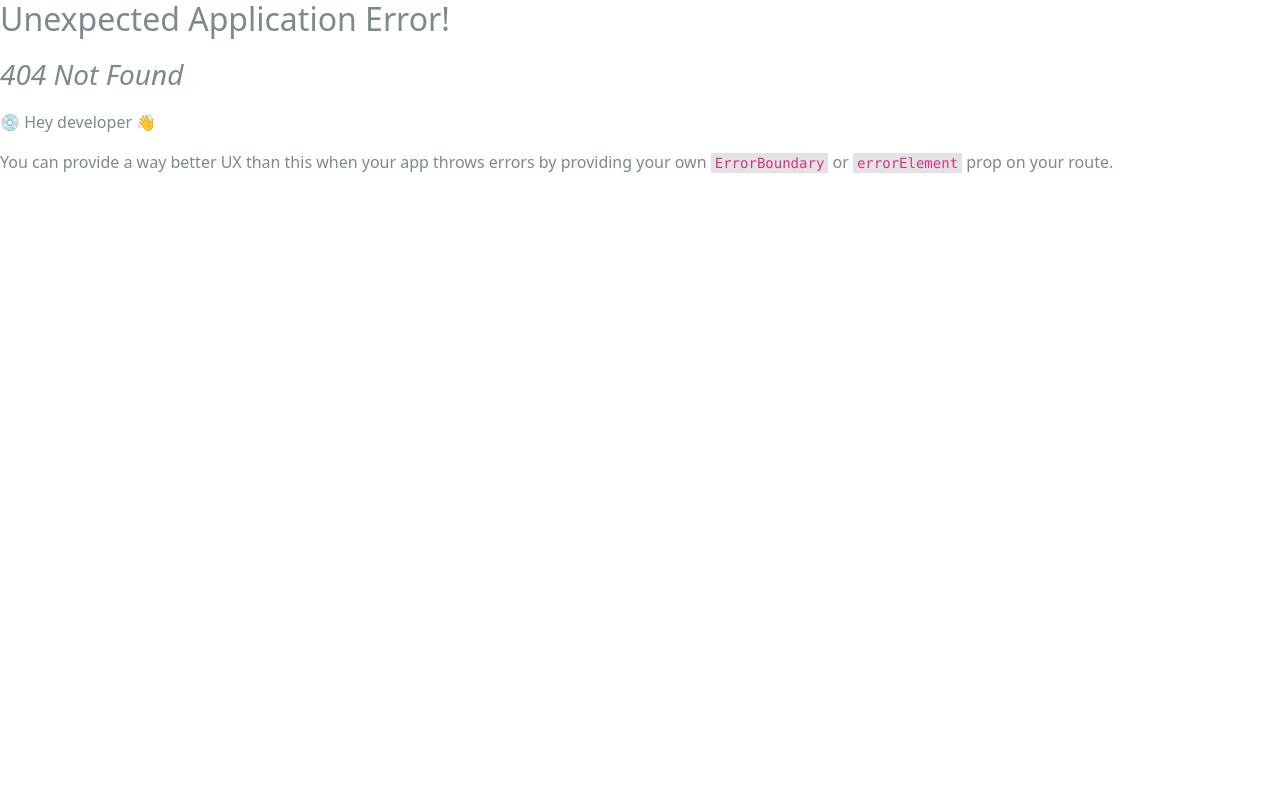
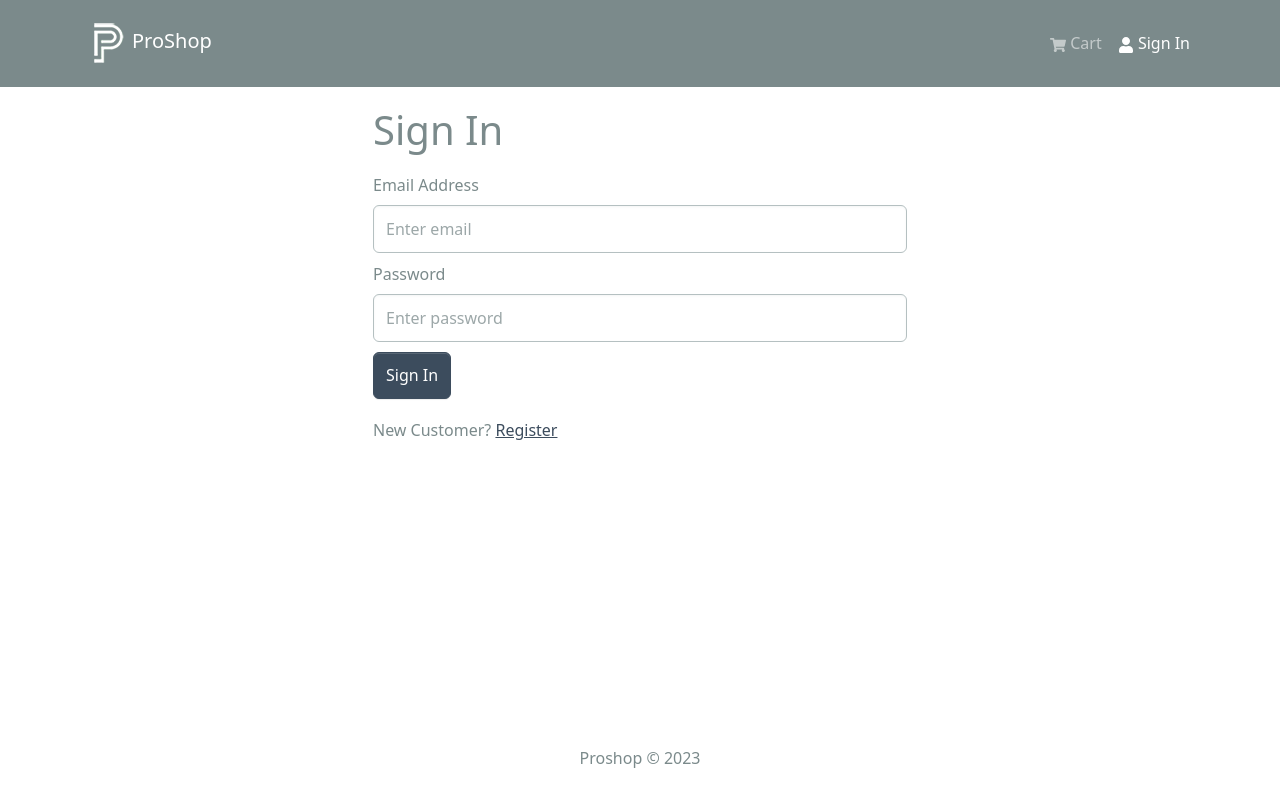
Before and after one commit to kakiche6/proshop-v2, a React (Create React App) app in the folder frontend/: page /login in a window 1280 px wide. Before the commit this address had no page. Built offline with nearby package versions, Linux system fonts and the light colour scheme.

Commit message:
login screen and functionnality

```diff
--- a/frontend/package.json
+++ b/frontend/package.json
@@ -18,6 +18,7 @@
     "react-router-bootstrap": "^0.26.2",
     "react-router-dom": "^6.10.0",
     "react-scripts": "5.0.1",
+    "react-toastify": "^9.1.3",
     "web-vitals": "^2.1.4"
   },
   "scripts": {
--- a/frontend/src/App.js
+++ b/frontend/src/App.js
@@ -3,9 +3,13 @@
 import Header from "./components/Header";
 import Footer from "./components/Footer";
 
+import { ToastContainer } from "react-toastify";
+import "react-toastify/dist/ReactToastify.css";
+
 const App = () => {
   return (
     <>
+      <ToastContainer />
       <Header />
       <main className='py-3'>
         <Container>
--- /dev/null
+++ b/frontend/src/components/FormContainer.jsx
@@ -0,0 +1,15 @@
+import { Container, Row, Col } from "react-bootstrap";
+
+const FormContainer = ({ children }) => {
+  return (
+    <Container>
+      <Row className='justify-content-md-center'>
+        <Col xs={12} md={6}>
+          {children}
+        </Col>
+      </Row>
+    </Container>
+  );
+};
+
+export default FormContainer;
--- a/frontend/src/components/Header.jsx
+++ b/frontend/src/components/Header.jsx
@@ -1,4 +1,4 @@
-import { Navbar, Nav, Container, Badge } from "react-bootstrap";
+import { Navbar, Nav, Container, Badge, NavDropdown } from "react-bootstrap";
 import { FaShoppingCart, FaUser } from "react-icons/fa";
 import logo from "../assets/logo.png";
 import { LinkContainer } from "react-router-bootstrap";
@@ -6,6 +6,12 @@
 
 const Header = () => {
   const { cartItems } = useSelector(state => state.cart);
+
+  const { userInfo } = useSelector(state => state.auth);
+
+  const logoutHandler = () => {
+    console.log("logout");
+  };
 
   return (
     <header>
@@ -30,11 +36,24 @@
                   )}
                 </Nav.Link>
               </LinkContainer>
-              <LinkContainer to='/login'>
-                <Nav.Link>
-                  <FaUser /> Sign In
-                </Nav.Link>
-              </LinkContainer>
+              {userInfo ? (
+                <>
+                  <NavDropdown title={userInfo.name} id='username'>
+                    <LinkContainer to='/profile'>
+                      <NavDropdown.Item>Profile</NavDropdown.Item>
+                    </LinkContainer>
+                    <NavDropdown.Item onClick={logoutHandler}>
+                      Logout
+                    </NavDropdown.Item>
+                  </NavDropdown>
+                </>
+              ) : (
+                <LinkContainer to='/login'>
+                  <Nav.Link>
+                    <FaUser /> Sign In
+                  </Nav.Link>
+                </LinkContainer>
+              )}
             </Nav>
           </Navbar.Collapse>
         </Container>
--- a/frontend/src/index.js
+++ b/frontend/src/index.js
@@ -14,6 +14,7 @@
 import HomeScreen from "./screens/HomeScreen";
 import ProductScreen from "./screens/ProductScreen";
 import CartScreen from "./screens/CartScreen";
+import LoginScreen from "./screens/LoginScreen";
 import store from "./store";
 import { Provider } from "react-redux";
 
@@ -23,6 +24,7 @@
       <Route index={true} path='/' element={<HomeScreen />} />
       <Route path='/product/:id' element={<ProductScreen />} />
       <Route path='/cart' element={<CartScreen />} />
+      <Route path='/login' element={<LoginScreen />} />
     </Route>
   )
 );
--- /dev/null
+++ b/frontend/src/screens/LoginScreen.js
@@ -0,0 +1,88 @@
+import { useState, useEffect } from "react";
+import { Link, useLocation, useNavigate } from "react-router-dom";
+import { Form, Button, Row, Col } from "react-bootstrap";
+import { useDispatch, useSelector } from "react-redux";
+import Loader from "../components/Loader";
+import FormContainer from "../components/FormContainer";
+
+import { useLoginMutation } from "../slices/userApiSlice";
+import { setCredentials } from "../slices/authSlice";
+import { toast } from "react-toastify";
+
+const LoginScreen = () => {
+  const [email, setEmail] = useState("");
+  const [password, setPassword] = useState("");
+
+  const dispatch = useDispatch();
+  const navigate = useNavigate();
+
+  const [login, { isLoading }] = useLoginMutation();
+
+  const { userInfo } = useSelector(state => state.auth);
+
+  const { search } = useLocation();
+  const sp = new URLSearchParams(search);
+  const redirect = sp.get("redirect") || "/";
+
+  useEffect(() => {
+    if (userInfo) {
+      navigate(redirect);
+    }
+  }, [navigate, redirect, userInfo]);
+
+  const submitHandler = async e => {
+    e.preventDefault();
+    try {
+      const res = await login({ email, password }).unwrap();
+      dispatch(setCredentials({ ...res }));
+      navigate(redirect);
+    } catch (err) {
+      toast.error(err?.data?.message || err.error);
+    }
+  };
+
+  return (
+    <FormContainer>
+      <h1>Sign In</h1>
+
+      <Form onSubmit={submitHandler}>
+        <Form.Group className='my-2' controlId='email'>
+          <Form.Label>Email Address</Form.Label>
+          <Form.Control
+            type='email'
+            placeholder='Enter email'
+            value={email}
+            onChange={e => setEmail(e.target.value)}
+          ></Form.Control>
+        </Form.Group>
+
+        <Form.Group className='my-2' controlId='password'>
+          <Form.Label>Password</Form.Label>
+          <Form.Control
+            type='password'
+            placeholder='Enter password'
+            value={password}
+            onChange={e => setPassword(e.target.value)}
+          ></Form.Control>
+        </Form.Group>
+
+        <Button disabled={isLoading} type='submit' variant='primary'>
+          Sign In
+        </Button>
+
+        {isLoading && <Loader />}
+      </Form>
+
+      <Row className='py-3'>
+        <Col>
+          New Customer?{" "}
+          <Link to={redirect ? `/register?redirect=${redirect}` : "/register"}>
+            Register
+          </Link>
+        </Col>
+      </Row>
+    </FormContainer>
+  );
+};
+
+export default LoginScreen;
--- a/frontend/src/slices/authSlice.js
+++ b/frontend/src/slices/authSlice.js
@@ -14,13 +14,9 @@
       state.userInfo = action.payload;
       localStorage.setItem("userInfo", JSON.stringify(action.payload));
     },
-    logout: (state, action) => {
-      state.userInfo = null;
-      localStorage.removeItem("userInfo");
-    },
   },
 });
 
-export const { setCredentials, logout } = authSlice.actions;
+export const { setCredentials } = authSlice.actions;
 
 export default authSlice.reducer;
```
Also changed, not shown: frontend/src/slices/userApiSlice.js (renamed from frontend/src/slices/usersApiSlice.js), 1 other file (tests, documents, lock files or other folders).
